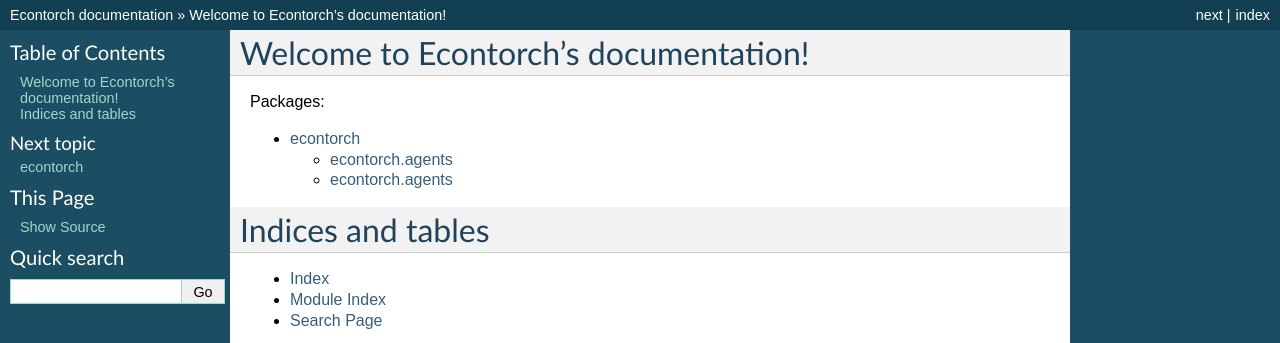
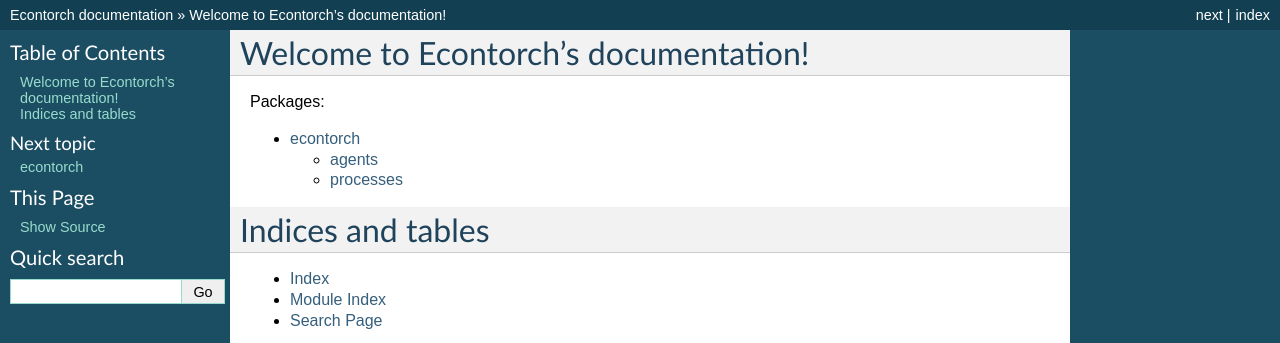
Before and after one commit to econtorch/econtorch, a Sphinx documentation site: the page built from docs/source/index.rst, in a window 1280 px wide. Shown: the top 343 px of the page. Built offline with Sphinx 7.4.7, drawn with Linux system fonts in a browser that asks for light colours.

Commit message:
Update __init__

```diff
--- a/docs/source/agents.rst
+++ b/docs/source/agents.rst
@@ -1,4 +1,4 @@
-econtorch.agents
+agents
 ================
 
 .. automodule:: econtorch.agents
--- a/docs/source/processes.rst
+++ b/docs/source/processes.rst
@@ -1,5 +1,5 @@
-econtorch.agents
-================
+processes
+=========
 
 .. automodule:: econtorch.processes
 .. currentmodule:: econtorch.processes
```
